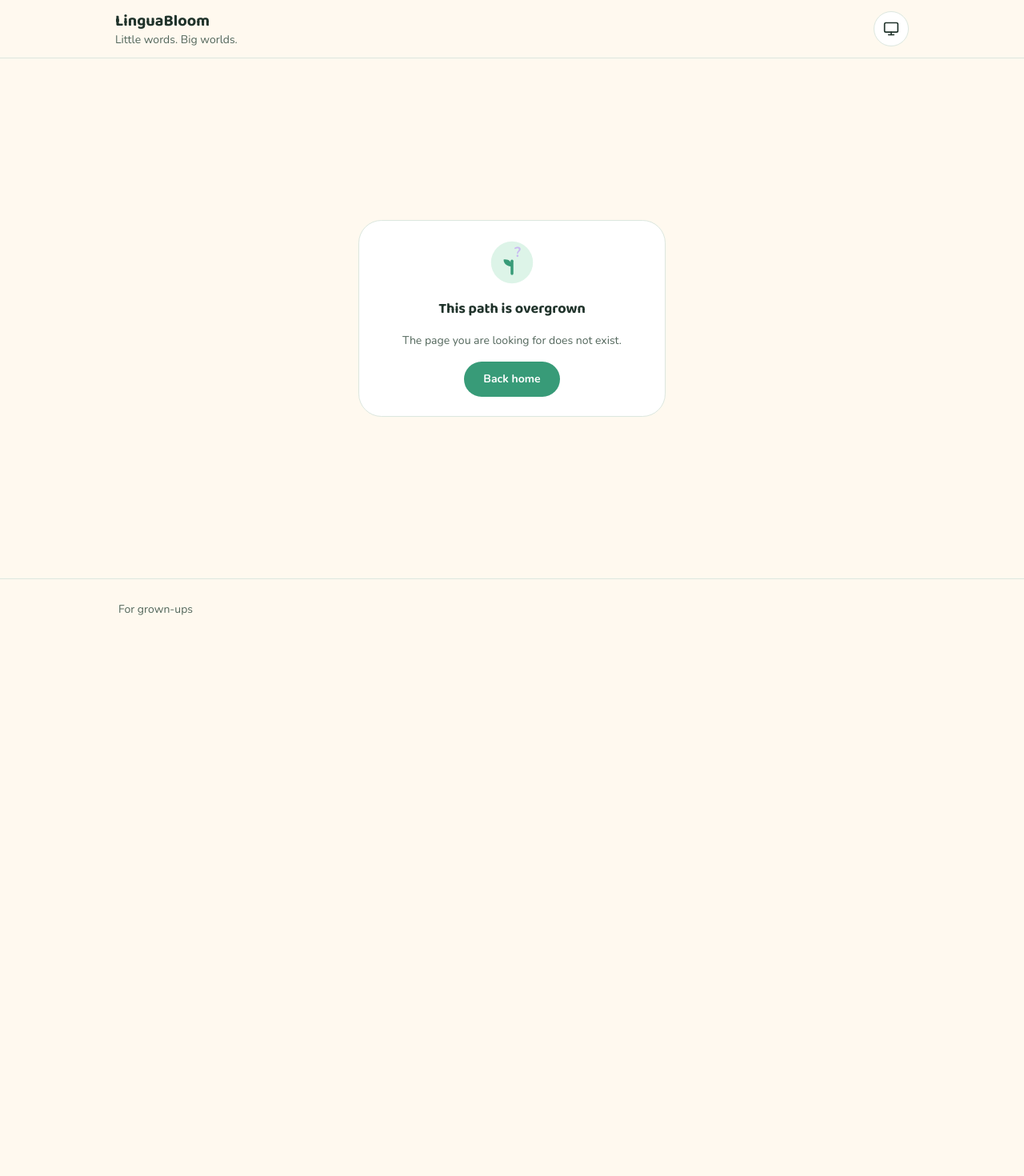
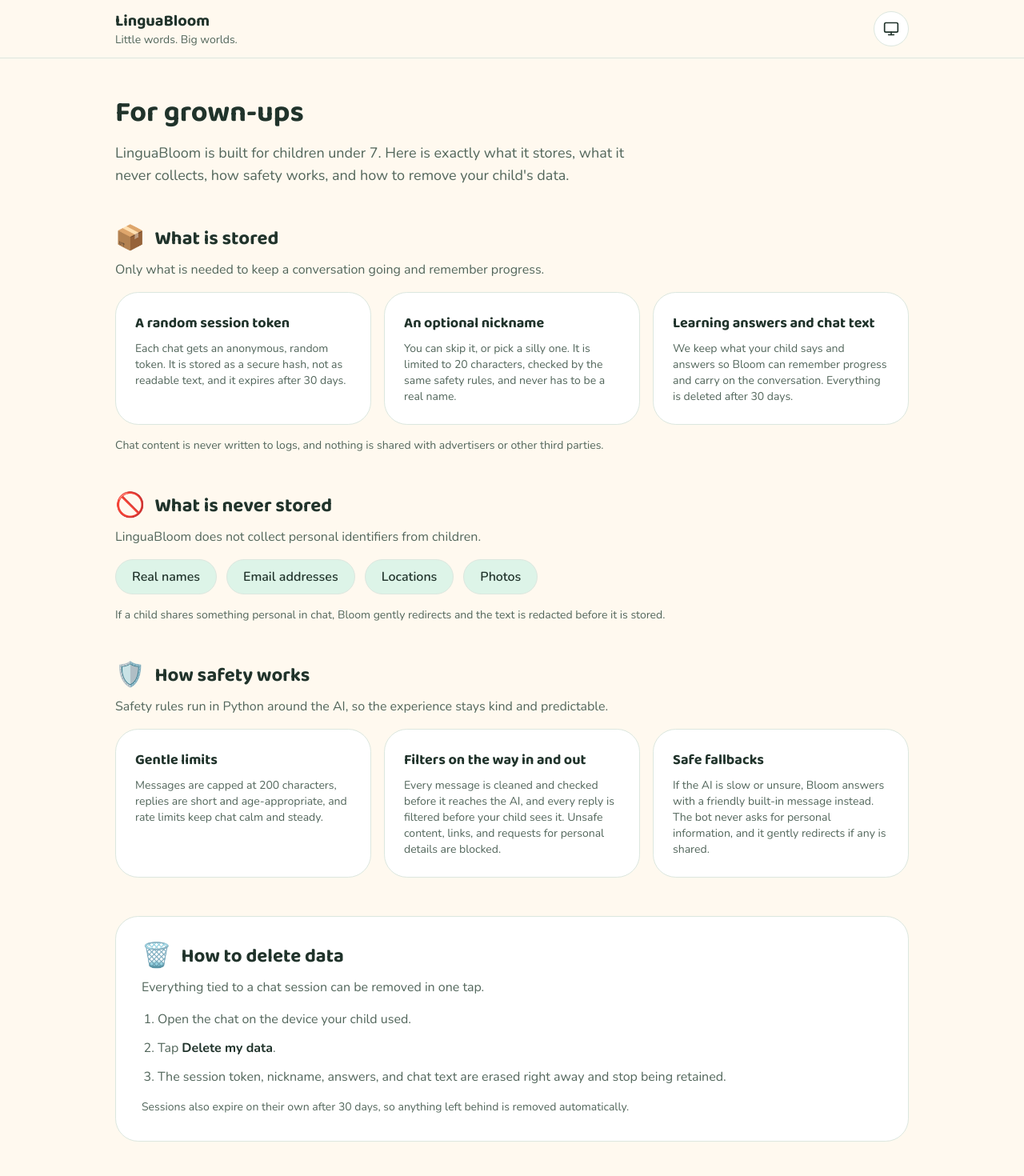
Before and after one commit to ZunaidChowdhury/lingua-bloom, a Next.js app: page /grown-ups in a window 1280 px wide. Before the commit this address had no page. Shown: the top 1470 px of the page at 80% size. Before the commit the page ends 800 px from the top, so only its background shows below. Built offline with nearby package versions, Linux system fonts and the light colour scheme.

Commit message:
TASK-UI-03: add static grown-ups privacy page

```diff
--- /dev/null
+++ b/app/grown-ups/page.tsx
@@ -0,0 +1,188 @@
+import type { Metadata } from "next";
+
+export const metadata: Metadata = {
+  title: "For grown-ups — LinguaBloom",
+  description:
+    "What LinguaBloom stores, what it never collects, how safety works, and how to delete your child's data.",
+};
+
+const STORED = [
+  {
+    title: "A random session token",
+    body: "Each chat gets an anonymous, random token. It is stored as a secure hash, not as readable text, and it expires after 30 days.",
+  },
+  {
+    title: "An optional nickname",
+    body: "You can skip it, or pick a silly one. It is limited to 20 characters, checked by the same safety rules, and never has to be a real name.",
+  },
+  {
+    title: "Learning answers and chat text",
+    body: "We keep what your child says and answers so Bloom can remember progress and carry on the conversation. Everything is deleted after 30 days.",
+  },
+] as const;
+
+const NOT_STORED = [
+  "Real names",
+  "Email addresses",
+  "Locations",
+  "Photos",
+] as const;
+
+const SAFETY = [
+  {
+    title: "Gentle limits",
+    body: "Messages are capped at 200 characters, replies are short and age-appropriate, and rate limits keep chat calm and steady.",
+  },
+  {
+    title: "Filters on the way in and out",
+    body: "Every message is cleaned and checked before it reaches the AI, and every reply is filtered before your child sees it. Unsafe content, links, and requests for personal details are blocked.",
+  },
+  {
+    title: "Safe fallbacks",
+    body: "If the AI is slow or unsure, Bloom answers with a friendly built-in message instead. The bot never asks for personal information, and it gently redirects if any is shared.",
+  },
+] as const;
+
+function SectionHeading({
+  id,
+  emoji,
+  title,
+  intro,
+}: {
+  id: string;
+  emoji: string;
+  title: string;
+  intro: string;
+}) {
+  return (
+    <div className="flex flex-col gap-2">
+      <h2
+        id={id}
+        className="flex items-center gap-3 font-heading text-2xl font-bold text-foreground"
+      >
+        <span aria-hidden="true" className="text-3xl">
+          {emoji}
+        </span>
+        {title}
+      </h2>
+      <p className="max-w-2xl text-muted-foreground">{intro}</p>
+    </div>
+  );
+}
+
+export default function GrownUpsPage() {
+  return (
+    <div className="mx-auto flex w-full max-w-5xl flex-col gap-12 px-4 py-12">
+      <section className="flex max-w-2xl flex-col gap-4">
+        <h1 className="font-heading text-4xl font-bold text-foreground">
+          For grown-ups
+        </h1>
+        <p className="text-lg text-muted-foreground">
+          LinguaBloom is built for children under 7. Here is exactly what it
+          stores, what it never collects, how safety works, and how to remove
+          your child&apos;s data.
+        </p>
+      </section>
+
+      <section aria-labelledby="stored-heading" className="flex flex-col gap-4">
+        <SectionHeading
+          id="stored-heading"
+          emoji="📦"
+          title="What is stored"
+          intro="Only what is needed to keep a conversation going and remember progress."
+        />
+        <ul className="grid w-full gap-4 sm:grid-cols-3">
+          {STORED.map((item) => (
+            <li
+              key={item.title}
+              className="flex flex-col gap-2 rounded-2xl border border-border bg-card p-6"
+            >
+              <h3 className="font-heading text-lg font-bold text-foreground">
+                {item.title}
+              </h3>
+              <p className="text-sm text-muted-foreground">{item.body}</p>
+            </li>
+          ))}
+        </ul>
+        <p className="text-sm text-muted-foreground">
+          Chat content is never written to logs, and nothing is shared with
+          advertisers or other third parties.
+        </p>
+      </section>
+
+      <section
+        aria-labelledby="not-stored-heading"
+        className="flex flex-col gap-4"
+      >
+        <SectionHeading
+          id="not-stored-heading"
+          emoji="🚫"
+          title="What is never stored"
+          intro="LinguaBloom does not collect personal identifiers from children."
+        />
+        <ul className="flex flex-wrap gap-3">
+          {NOT_STORED.map((item) => (
+            <li
+              key={item}
+              className="inline-flex min-h-11 items-center rounded-full border border-border bg-secondary px-5 py-2 font-semibold text-foreground"
+            >
+              {item}
+            </li>
+          ))}
+        </ul>
+        <p className="text-sm text-muted-foreground">
+          If a child shares something personal in chat, Bloom gently redirects
+          and the text is redacted before it is stored.
+        </p>
+      </section>
+
+      <section aria-labelledby="safety-heading" className="flex flex-col gap-4">
+        <SectionHeading
+          id="safety-heading"
+          emoji="🛡️"
+          title="How safety works"
+          intro="Safety rules run in Python around the AI, so the experience stays kind and predictable."
+        />
+        <ul className="grid w-full gap-4 sm:grid-cols-3">
+          {SAFETY.map((item) => (
+            <li
+              key={item.title}
+              className="flex flex-col gap-2 rounded-2xl border border-border bg-card p-6"
+            >
+              <h3 className="font-heading text-lg font-bold text-foreground">
+                {item.title}
+              </h3>
+              <p className="text-sm text-muted-foreground">{item.body}</p>
+            </li>
+          ))}
+        </ul>
+      </section>
+
+      <section
+        aria-labelledby="delete-heading"
+        className="flex flex-col gap-4 rounded-2xl border border-border bg-card p-6 sm:p-8"
+      >
+        <SectionHeading
+          id="delete-heading"
+          emoji="🗑️"
+          title="How to delete data"
+          intro="Everything tied to a chat session can be removed in one tap."
+        />
+        <ol className="flex list-decimal flex-col gap-3 pl-5 text-muted-foreground">
+          <li>Open the chat on the device your child used.</li>
+          <li>
+            Tap <strong className="text-foreground">Delete my data</strong>.
+          </li>
+          <li>
+            The session token, nickname, answers, and chat text are erased
+            right away and stop being retained.
+          </li>
+        </ol>
+        <p className="text-sm text-muted-foreground">
+          Sessions also expire on their own after 30 days, so anything left
+          behind is removed automatically.
+        </p>
+      </section>
+    </div>
+  );
+}
```
